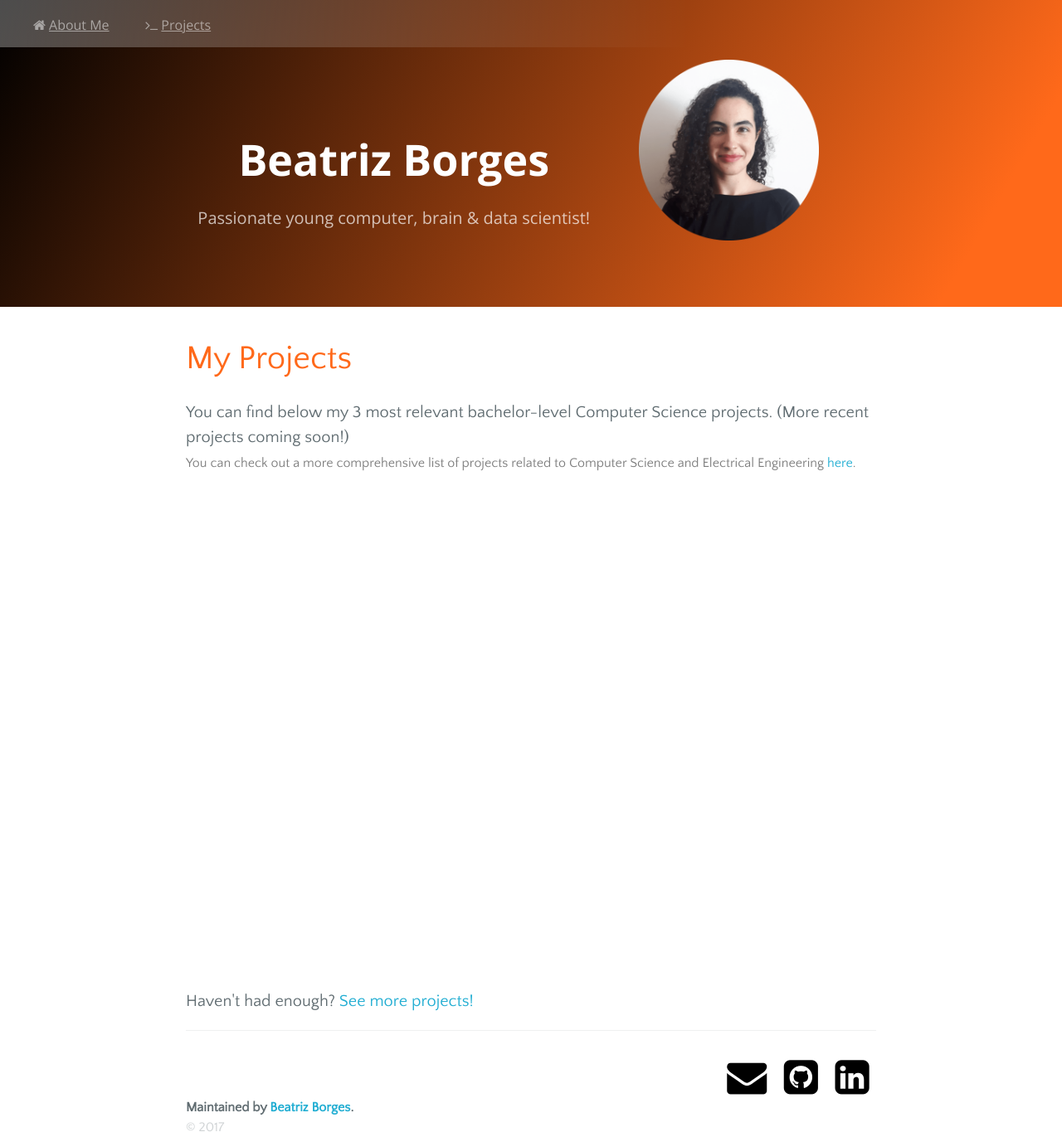
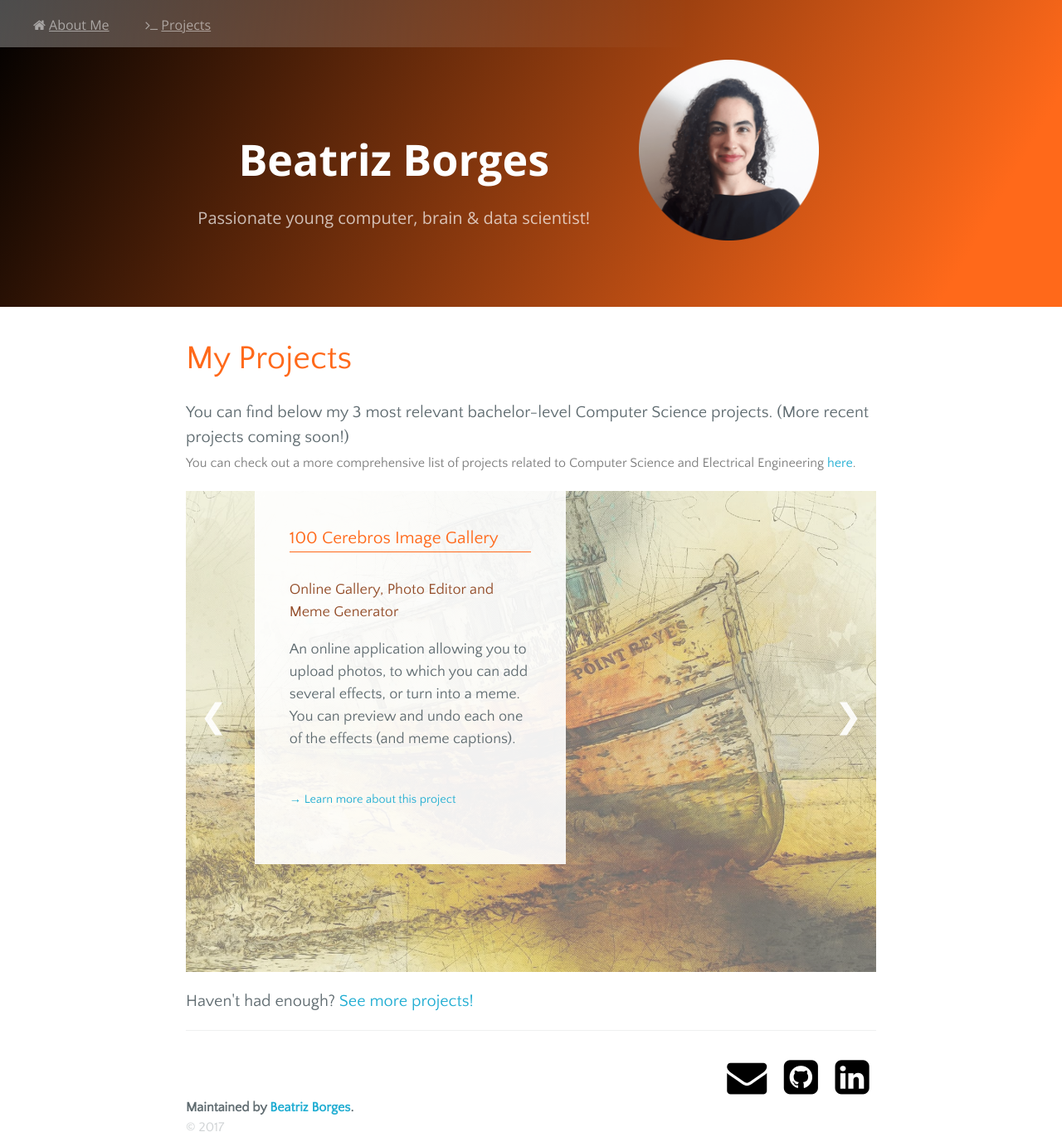
Before and after one commit to obiwit/obiwit.github.io, a Jekyll site: the page built from projects.html, in a window 1280 px wide. Shown: the whole page at 83% size. Built offline with Jekyll 4.4.1, drawn with Linux system fonts in a browser that asks for light colours; nearby versions of some CDN libraries.

Commit message:
little bug caught :)

```diff
--- a/projects.html
+++ b/projects.html
@@ -11,7 +11,7 @@ author: obiwit
 
   <div id="top-projects">
 
-    <div id="100cerebros" class="project hidden" data-index="1">
+    <div id="100cerebros" class="project" data-index="1">
     <!-- 100Cerebros Img gallery -->
       <div class="background"></div>
       <div class="description">
```
